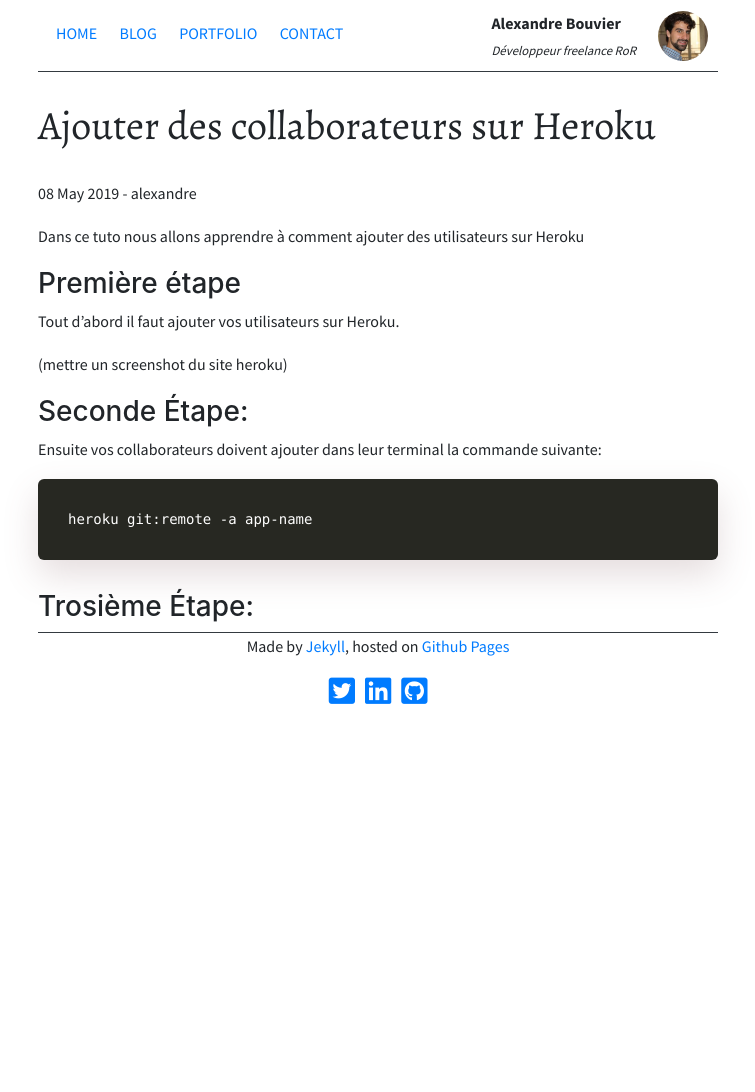
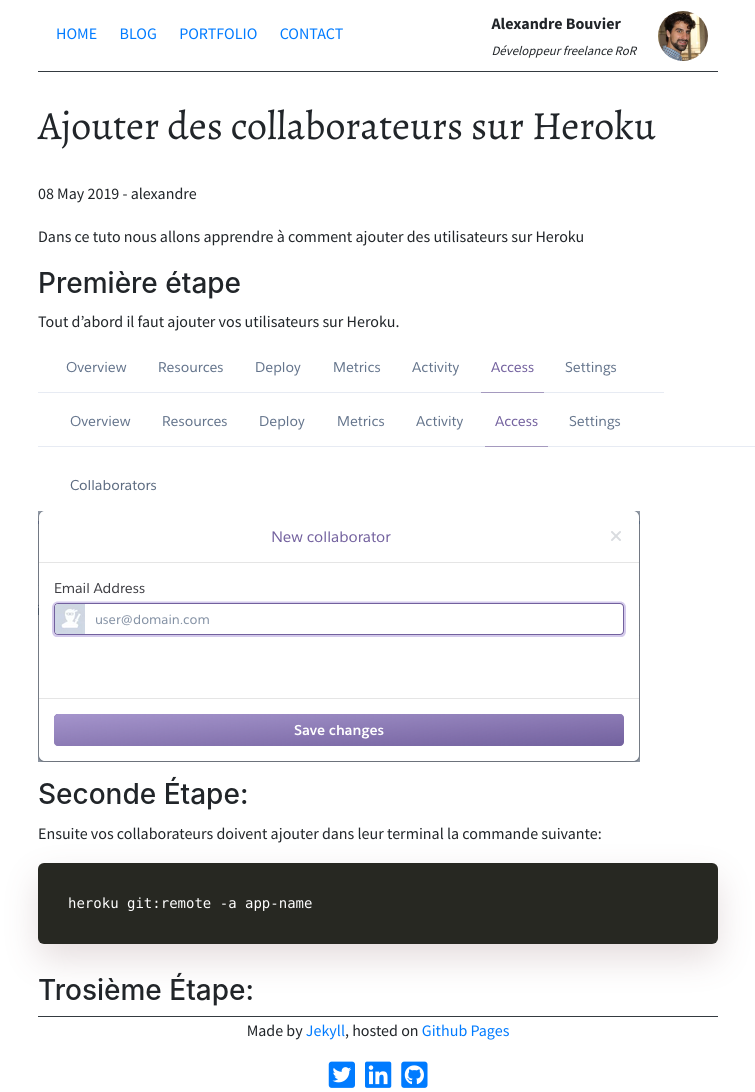
Before and after one commit to alexandrebk/alexandrebk.github.io, a Jekyll site: the page built from _posts/2019-05-08-heroku-rigths-to-push.md, in a window 1280 px wide. Shown: the whole page, without its empty margins (262-1017 px from the left). Built offline with Jekyll 4.4.1, drawn with Linux system fonts in a browser that asks for light colours; nearby versions of some CDN libraries; before the commit the page ends 900 px from its top, so only the background shows below that.

Commit message:
Add images for Heroku

```diff
--- a/_posts/2019-05-08-heroku-rigths-to-push.md
+++ b/_posts/2019-05-08-heroku-rigths-to-push.md
@@ -11,7 +10,9 @@
 
 Tout d'abord il faut ajouter vos utilisateurs sur Heroku.
 
-(mettre un screenshot du site heroku)
+![Allez dans l'onglet Access](/assets/images/heroku-tabs.png)
+![Cliquer sur Add Collaborator](/assets/images/heroku-button.png)
+![Ajoutez son email rattaché à son compte Heroku](/assets/images/heroku-email.png)
 
 ### Seconde Étape:
 
```
Also changed, not shown: other parts of _posts/2019-05-08-heroku-rigths-to-push.md (+0 -1 lines), assets/images/heroku-button.png (added), assets/images/heroku-email.png (added), assets/images/heroku-tabs.png (added), 1 other file.
